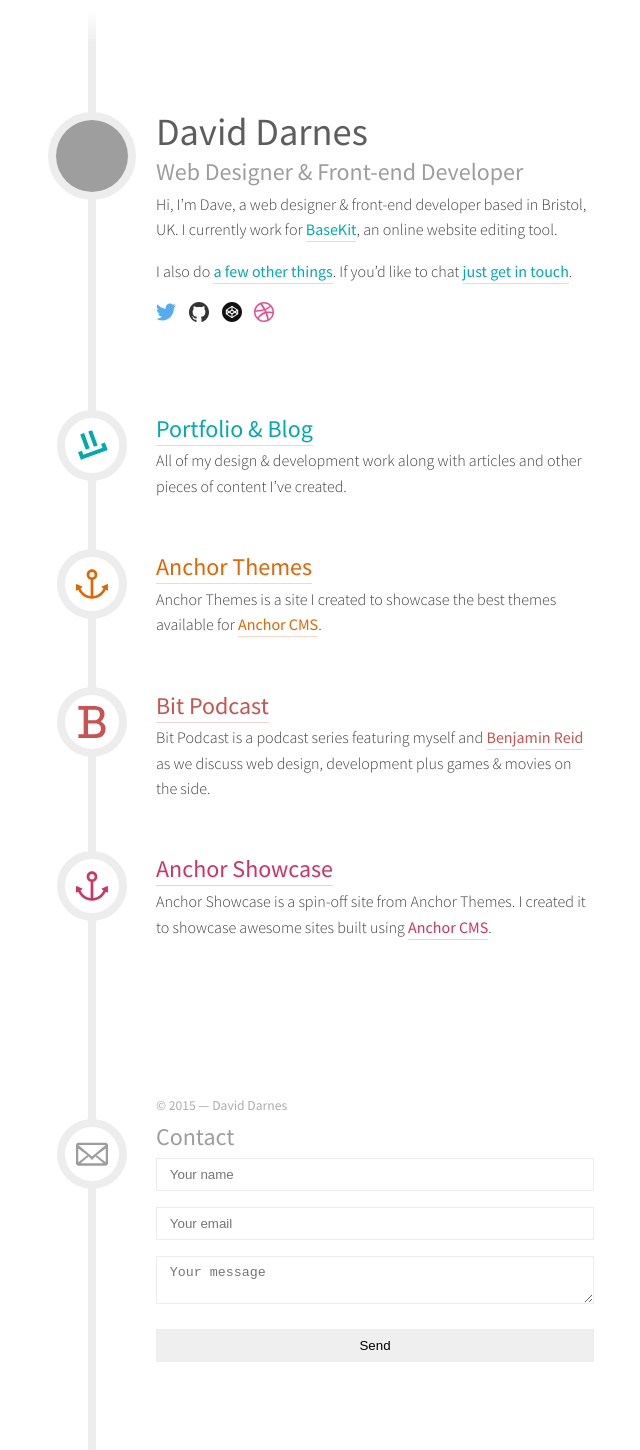
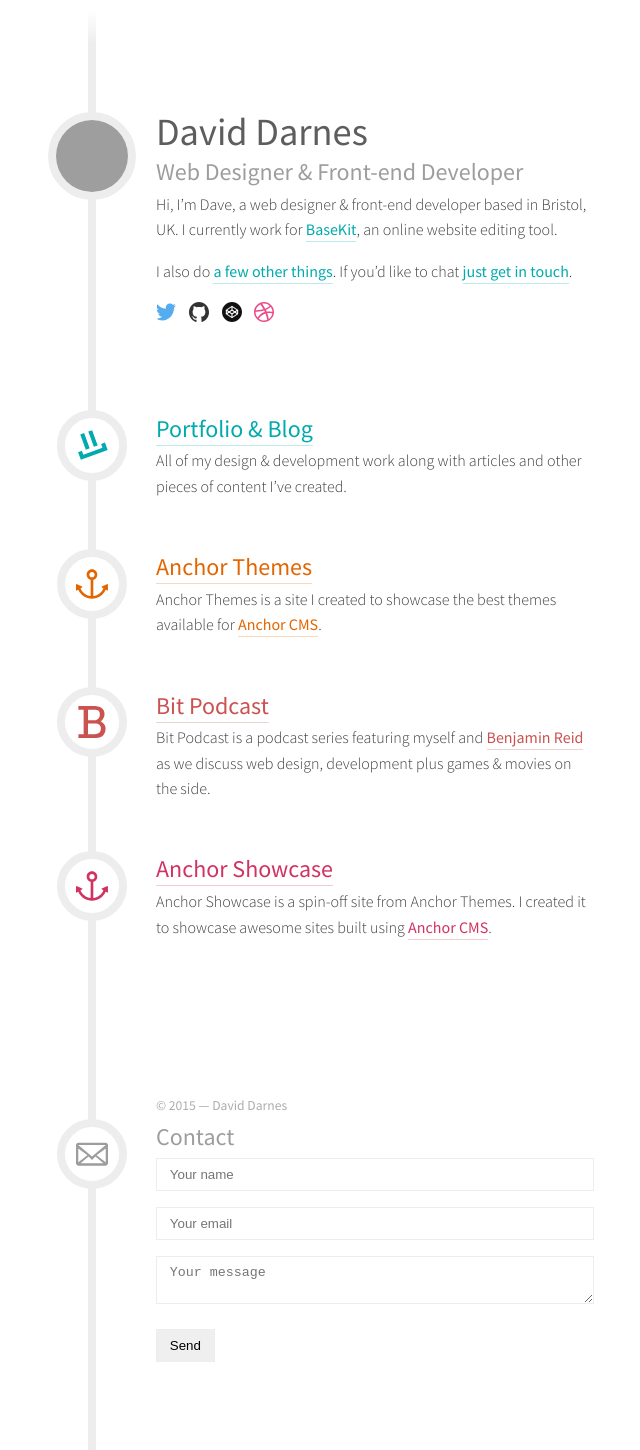
Before and after one commit to daviddarnes/darn.es, a Jekyll site: the page built from index.md, in a window 1280 px wide. Shown: the whole page, without its empty margins (321-961 px from the left). Built offline with Jekyll 4.4.1, drawn with Linux system fonts in a browser that asks for light colours; grey boxes are pictures that could not be loaded.

Commit message:
Corrects submit button

```diff
--- a/css/styles.scss
+++ b/css/styles.scss
@@ -272,3 +272,7 @@
         border-color: darken($color--keyline, 10%);
     }
 }
+
+input[type=submit] {
+    width: auto;
+}
```
